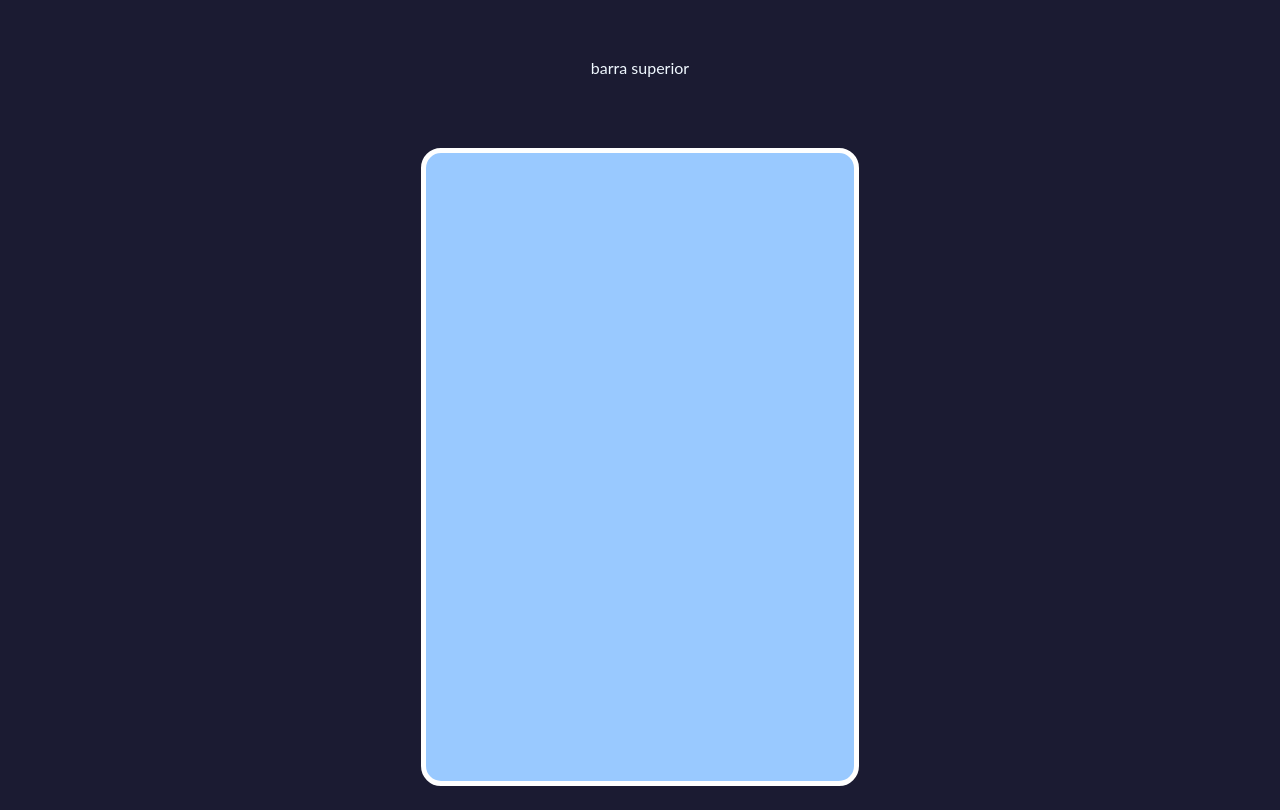
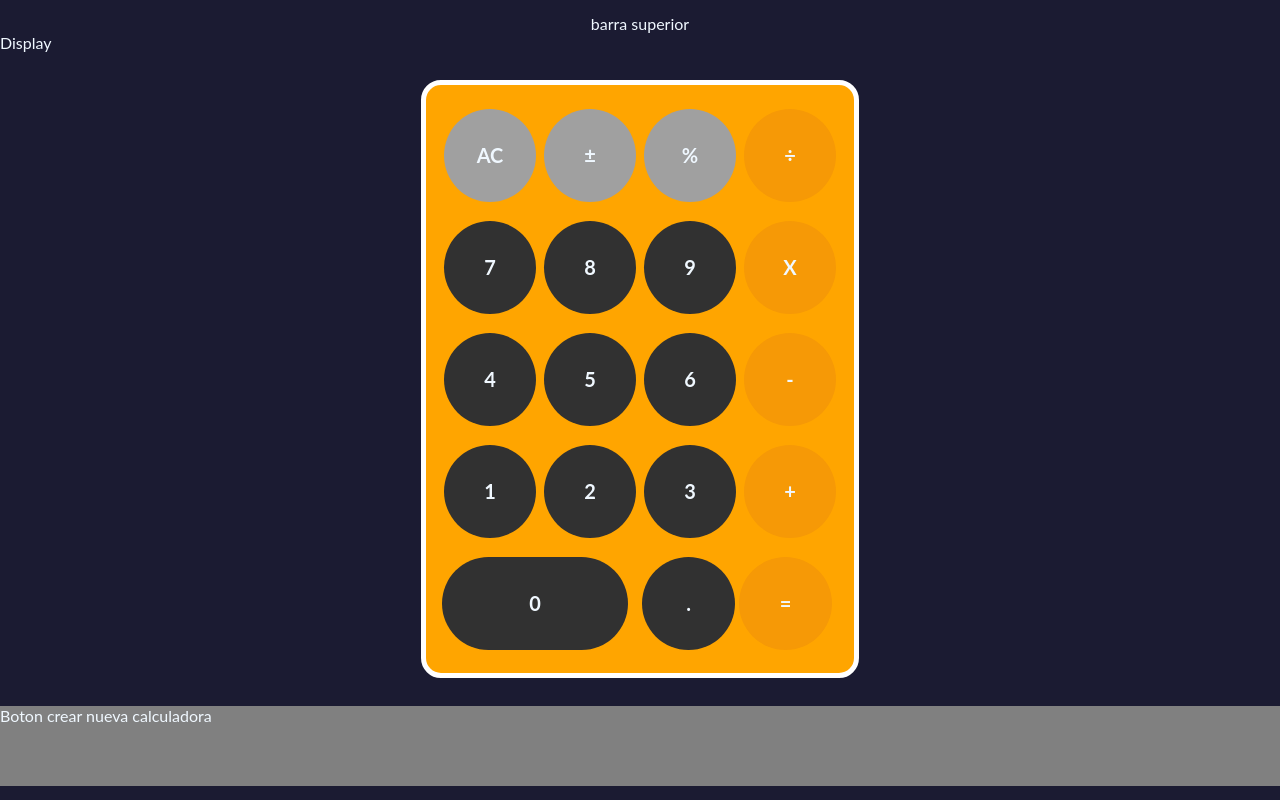
Before and after one commit to Matiasstewart/React-calculator, a React (Create React App) app: page / in a window 1280 px wide. Built offline with nearby package versions, Linux system fonts and the light colour scheme.

Commit message:
calculator initial layout

```diff
--- a/src/App.css
+++ b/src/App.css
@@ -1,6 +1,5 @@
 .App {
   height: 100vh;
-  padding-top: 10px;
   background-color: #1b1b32;
   font-family: lato, sans-serif;
   display: flex;
@@ -10,10 +9,12 @@
   color: aliceblue;
 }
 
+.headContainer{
+  width: 100%;
+}
+
 .upBar {
   width: 100%;
-  height: 50px;
-  margin: 8px;
   display: flex;
   align-items: center;
   justify-content: center;
@@ -21,16 +22,53 @@
 
 .calculatorContainer{
   width: 400px;
-  height: 600px;
+  height: 70%;
   padding: 14px;
-  background-color: #99c9ff;
+  background-color: black;
+  display: flex;
+  flex-wrap: wrap;
   border-radius: 20px;
   border: 5px solid white;
 }
 
 .row {
-  margin: 4px;
+  height: 20%;
+  width: 100%;
   display: flex;
   align-items: center;
-  justify-content: center;
+  justify-content: space-between;
 }
+
+
+.zeroContainer {
+  width: 50%;
+}
+
+.equalContainer {
+  display: flex;
+  width: 50%;
+}
+
+.addBtnContainer{
+  width: 100%;
+  background-color: gray;
+  height: 10vh;
+}
+
+@media(min-width:480px){
+.calculatorContainer{
+  background-color: red;
+}
+}
+
+@media(min-width:768px){
+  .calculatorContainer{
+    background-color: green;
+  }
+}
+
+@media(min-width:1279px){
+  .calculatorContainer{
+    background-color: orange;
+  }
+}
--- a/src/App.js
+++ b/src/App.js
@@ -1,15 +1,50 @@
 import './App.css';
+import Button from './components/common/Button';
 
 function App() {
   return (
     <div className="App">
-      <div className='upBar'>barra superior</div>
+      <div className='headContainer'>
+        <div className='upBar'>barra superior</div>
+        <div>Display</div>
+      </div>
       <div className='calculatorContainer'>
-        <div className='row'></div>
-        <div className='row'></div>
-        <div className='row'></div>
-        <div className='row'></div>
-        <div className='row'></div>
+        <div className='row'>
+          <Button value={"AC"}></Button>
+          <Button value={"±"}></Button>
+          <Button value={"%"}></Button>
+          <Button value={"÷"}></Button>
+        </div>
+        <div className='row'>
+          <Button value={"7"}></Button>
+          <Button value={"8"}></Button>
+          <Button value={"9"}></Button>
+          <Button value={"X"}></Button>
+        </div>
+        <div className='row'>
+          <Button value={"4"}></Button>
+          <Button value={"5"}></Button>
+          <Button value={"6"}></Button>
+          <Button value={"-"}></Button>
+        </div>
+        <div className='row'>
+          <Button value={"1"}></Button>
+          <Button value={"2"}></Button>
+          <Button value={"3"}></Button>
+          <Button value={"+"}></Button>
+        </div>
+        <div className='row'>
+          <div className='zeroContainer'>
+            <Button value={"0"}></Button>
+          </div>
+          <div className='equalContainer'>
+            <Button value={"."}></Button>
+            <Button value={"="}></Button>
+          </div>
+        </div>
+      </div>
+      <div className='addBtnContainer'>
+        Boton crear nueva calculadora
       </div>
     </div>
   );
--- /dev/null
+++ b/src/components/common/Button.jsx
@@ -0,0 +1,28 @@
+import React from 'react'
+import "./styleButton.css"
+
+const Button = ({value}) => {
+
+  const isNumber = value =>{
+    return !( (isNaN(value) && (value !== ".")) || (value === "0"));
+  }
+
+  const isOperator = value =>{
+    return (value==="÷" || value==="X" || value==="-" || value==="+" || value==="=")
+  }
+
+  const isExtra = value => {
+    return (value==="AC" || value==="±" || value==="%")
+  }
+
+
+  return (
+    <div
+      className={`buttonContainer ${isNumber(value)? "number" : "" }${value === "0" ? "zero" : ""}${isOperator(value)? "operator" : ""}${isExtra(value)? "extra" : ""}`}
+    >
+      {value}
+    </div>
+  )
+}
+
+export default Button
--- /dev/null
+++ b/src/components/common/styleButton.css
@@ -0,0 +1,29 @@
+.buttonContainer{
+    width: 93px;
+    height: 93px;
+    border-radius: 50%;
+    display: flex;
+    justify-content: center;
+    align-items: center;
+    margin: 1%;
+    font-size: 20px;
+    font-weight: bold;
+}
+
+.extra {
+    background-color: #a0a0a0;
+}
+
+.number {
+    background-color: #313131;
+}
+
+.zero {
+    background-color: #313131;
+    width: 186px;
+    border-radius: 50px;
+}
+
+.operator {
+    background-color: #f69906;
+}
```
Also changed, not shown: src/components/Button.jsx (deleted, +0 -9 lines).
